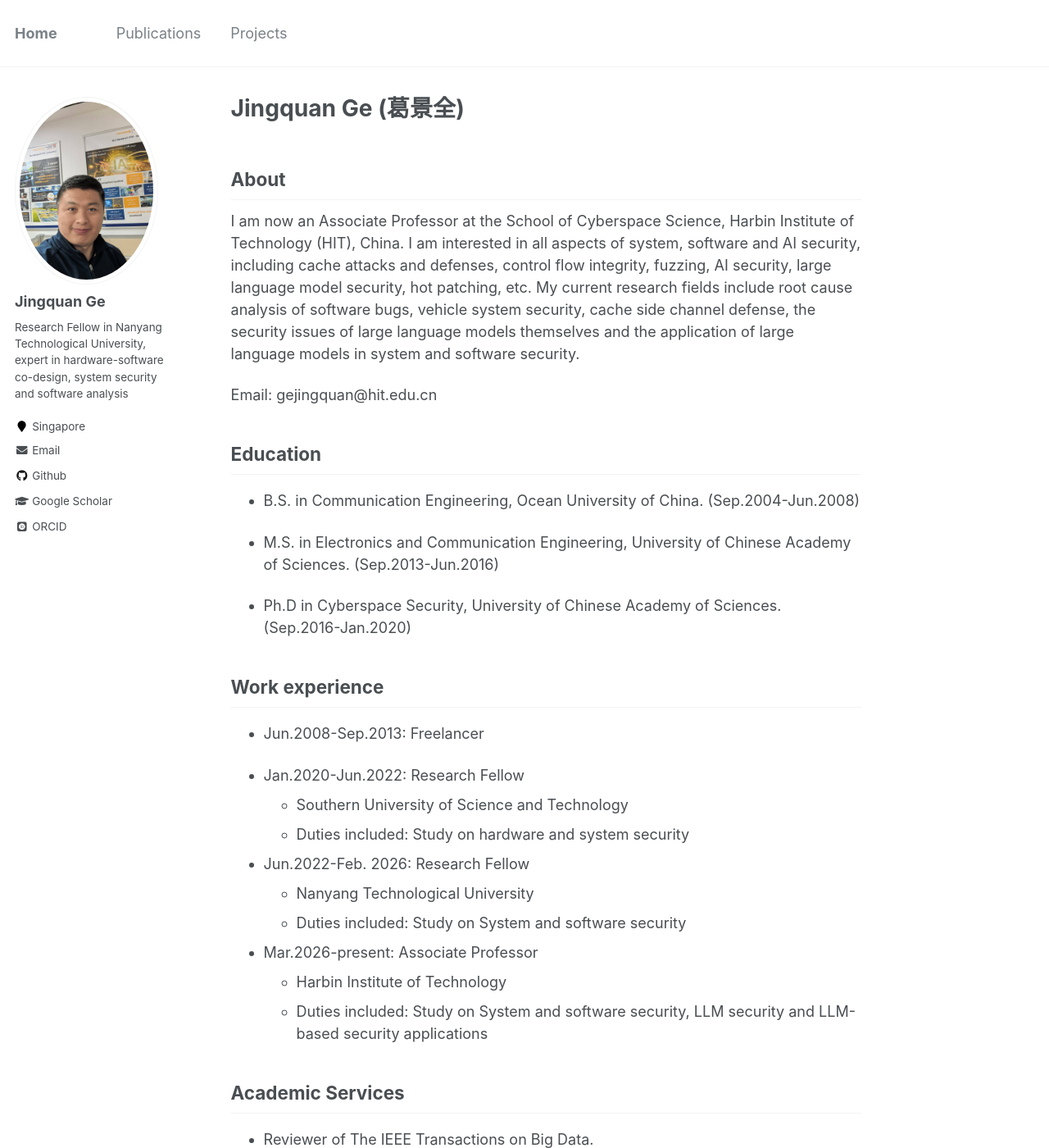
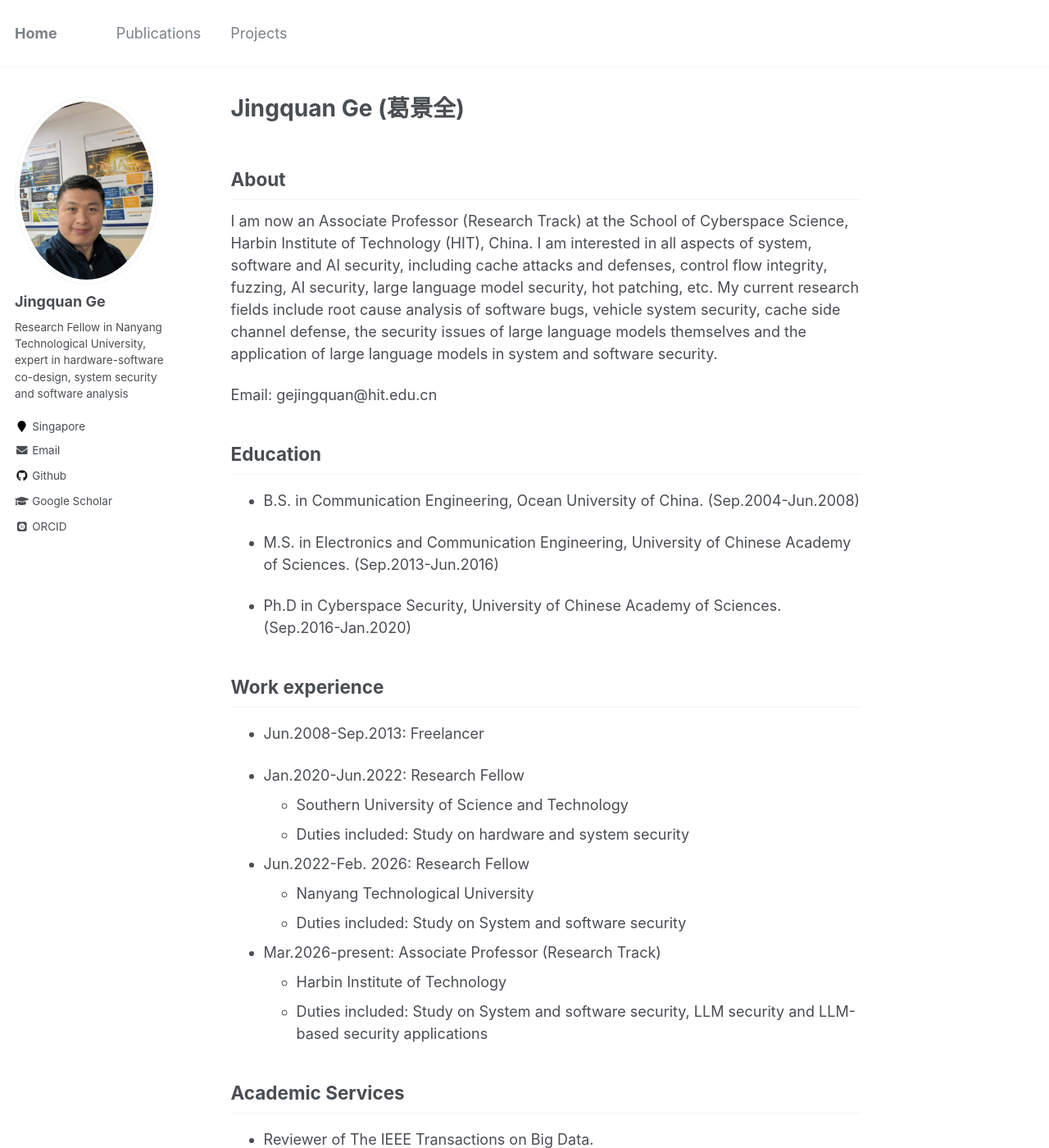
Before and after one commit to gejingquan/gejingquan.github.io, a Jekyll site: the page built from _pages/about.md, in a window 1280 px wide and 1400 px high. Shown: the whole window at 82% size. Built offline with Jekyll 4.4.1, drawn with Linux system fonts in a browser that asks for light colours; some web fonts are replaced.

Commit message:
Update about.md

```diff
--- a/_pages/about.md
+++ b/_pages/about.md
@@ -9,7 +9,7 @@ redirect_from:
 ---
 
 ## About
-I am now an Associate Professor at the School of Cyberspace Science, Harbin Institute of Technology (HIT), China. I am interested in all aspects of system, software and AI security, including cache attacks and defenses, control flow integrity, fuzzing, AI security, large language model security, hot patching, etc. My current research fields include root cause analysis of software bugs, vehicle system security, cache side channel defense, the security issues of large language models themselves and the application of large language models in system and software security.
+I am now an Associate Professor (Research Track) at the School of Cyberspace Science, Harbin Institute of Technology (HIT), China. I am interested in all aspects of system, software and AI security, including cache attacks and defenses, control flow integrity, fuzzing, AI security, large language model security, hot patching, etc. My current research fields include root cause analysis of software bugs, vehicle system security, cache side channel defense, the security issues of large language models themselves and the application of large language models in system and software security.
 
 Email: gejingquan@hit.edu.cn
 
@@ -36,7 +36,7 @@ Email: gejingquan@hit.edu.cn
   * Nanyang Technological University
   * Duties included: Study on System and software security
 
-* Mar.2026-present: Associate Professor
+* Mar.2026-present: Associate Professor (Research Track)
   * Harbin Institute of Technology
   * Duties included: Study on System and software security, LLM security and LLM-based security applications
 
```
